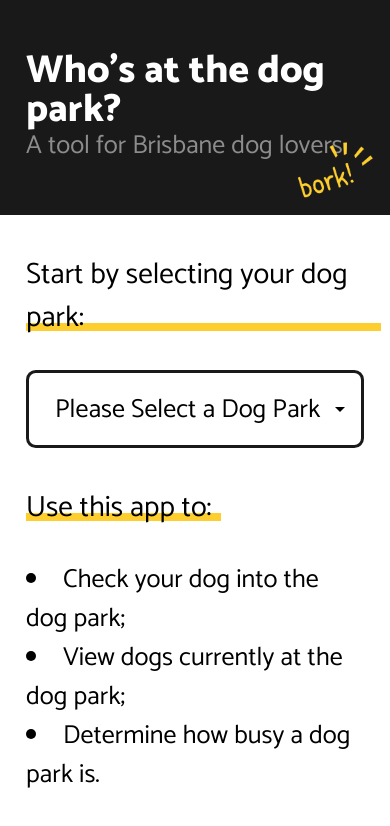
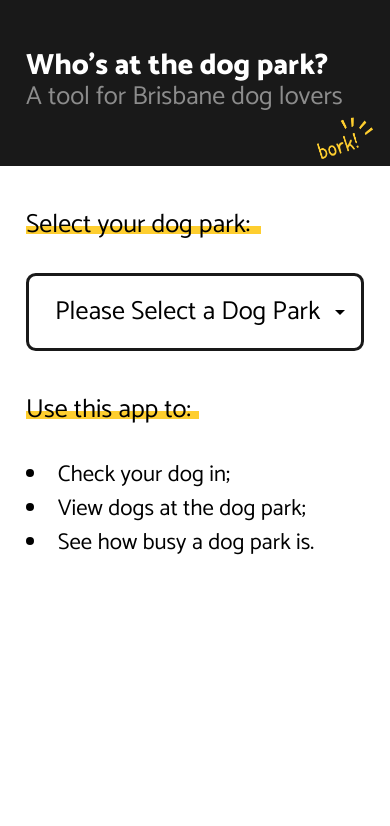
Before and after one commit to bloycey/dogpark, a React app in the folder client/: page / in a window 390 px wide. Built offline with nearby package versions, Linux system fonts and the light colour scheme; what apollo-link-ws would draw is missing.

Commit message:
Adjusting styling

```diff
--- a/client/src/components/ChooseDogPark.js
+++ b/client/src/components/ChooseDogPark.js
@@ -17,7 +17,7 @@ const ChooseDogPark = () => {
 		<div>
 			<div className="bg-dark choose-dog-park">
 				<div className="container px-4 py-8 mx-auto text-white relative">
-					<p className="leading-none font-extrabold text-2xl lg:text-4xl">
+					<p className="leading-none font-extrabold text-lg lg:text-4xl">
 						Who's at the dog park?
 					</p>
 					<p className="opacity-50 leading-tight lg:text-xl">
@@ -27,8 +27,8 @@ const ChooseDogPark = () => {
 				</div>
 			</div>
 			<div className="container px-4 mx-auto">
-				<h2 className="fancy-underline inline-block z-10 relative text-lg mb-6 mt-6">
-					Start by selecting your dog park:
+				<h2 className="fancy-underline inline-block z-10 relative mb-6 mt-6">
+					Select your dog park:
 				</h2>
 				<select
 					name="dogParks"
@@ -49,13 +49,13 @@ const ChooseDogPark = () => {
 						);
 					})}
 				</select>
-				<h2 className="fancy-underline inline-block z-10 relative text-lg mb-6 mt-6">
+				<h2 className="fancy-underline inline-block z-10 relative mb-6 mt-6">
 					Use this app to:
 				</h2>
-				<ul className="list-disc list-inside">
-					<li>Check your dog into the dog park;</li>
-					<li>View dogs currently at the dog park;</li>
-					<li>Determine how busy a dog park is.</li>
+				<ul className="list-disc list-inside text-sm">
+					<li>Check your dog in;</li>
+					<li>View dogs at the dog park;</li>
+					<li>See how busy a dog park is.</li>
 				</ul>
 			</div>
 		</div>
--- a/client/src/components/Dog.js
+++ b/client/src/components/Dog.js
@@ -36,10 +36,10 @@ const Dog = ({ id, name, breed, dogPark }) => {
 		<>
 			<div className="flex justify-between items-center py-2">
 				<div>
-					<h3 className="leading-none font-extrabold text-2xl text-dark">
+					<h3 className="leading-none font-extrabold text-xl text-dark">
 						{name}
 					</h3>
-					<h5 className="text-gray-700 text-lg -mt-1">
+					<h5 className="text-gray-700 -mt-1">
 						the <span className="capitalize">{breed}</span>
 					</h5>
 				</div>
--- a/client/src/components/Header.js
+++ b/client/src/components/Header.js
@@ -10,8 +10,8 @@ const Header = ({ numDogs, dogPark }) => {
 					There <span>{numberOfDogs === 1 ? "is " : "are "}</span>{" "}
 					currently
 				</p>
-				<p className="font-black uppercase text-6xl leading-none">
-					{numberOfDogs} dog{numberOfDogs === 1 ? "" : "s"}
+				<p className="font-black uppercase text-5xl leading-none">
+					1{numberOfDogs} dog{numberOfDogs === 1 ? "" : "s"}
 				</p>
 				<p className="text-right leading-none ">at {dogPark}</p>
 				<img src={BORK} alt="BORK sound" className="bork" />
--- a/client/src/components/Home.js
+++ b/client/src/components/Home.js
@@ -102,7 +102,7 @@ const Home = () => {
 		<div className="bg-neutralgray h-screen">
 			<Header numDogs={numDogs} dogPark={formattedDogPark} />
 			{!!numDogs && <DogList dogs={allDogs} dogPark={formattedDogPark} />}
-			<div className="container px-4 mx-auto pb-4 mt-4">
+			<div className="container px-4 mx-auto pb-4 mt-4 bg-neutralgray">
 				<Link
 					to={`/add-dog/${dogPark}/${numDogs}`}
 					className="bg-primary flex h-12 items-center justify-center rounded-md primary-btn"
--- a/client/src/index.js
+++ b/client/src/index.js
@@ -14,12 +14,13 @@ import { getMainDefinition } from "apollo-utilities";
 
 import "./styles.css";
 
+// JANKY ALERT: Hard coded urls. Should fix this
+
 const httpLink = createHttpLink({
-	uri: `/graphql`,
+	uri: `https://dogpark-app.herokuapp.com/graphql`,
 });
 
 const wsLink = new WebSocketLink({
-	// JANKY ALERT: Hard coded value. Should fix this
 	uri: `wss://dogpark-app.herokuapp.com/graphql`,
 	options: {
 		reconnect: true,
--- a/client/src/styles.css
+++ b/client/src/styles.css
@@ -713,12 +713,12 @@ video {
   font-size: 1.125rem;
 }
 
-.text-2xl {
-  font-size: 1.5rem;
+.text-xl {
+  font-size: 1.25rem;
 }
 
-.text-6xl {
-  font-size: 4rem;
+.text-5xl {
+  font-size: 3rem;
 }
 
 .leading-none {
@@ -869,7 +869,7 @@ body {
 
 .bork {
   position: absolute;
-  width: 80px;
+  width: 60px;
 }
 
 .main-header .bork {
@@ -879,7 +879,7 @@ body {
 
 .choose-dog-park .bork {
   right: 16px;
-  bottom: 8px;
+  bottom: 0;
 }
 
 .fancy-underline::after {
--- a/client/src/styles/index.css
+++ b/client/src/styles/index.css
@@ -10,7 +10,7 @@ body {
 
 .bork {
 	position: absolute;
-	width: 80px;
+	width: 60px;
 }
 
 .main-header .bork {
@@ -20,7 +20,7 @@ body {
 
 .choose-dog-park .bork {
 	right: 16px;
-	bottom: 8px;
+	bottom: 0;
 }
 
 .fancy-underline::after {
--- a/public/service-worker.js
+++ b/public/service-worker.js
@@ -14,7 +14,7 @@
 importScripts("https://storage.googleapis.com/workbox-cdn/releases/4.3.1/workbox-sw.js");
 
 importScripts(
-  "/precache-manifest.f99a84a02eb6ffb6c4bad9066abc2168.js"
+  "/precache-manifest.d88381fa19c2218707f3a34dcc843d70.js"
 );
 
 self.addEventListener('message', (event) => {
```
Also changed, not shown: public/index.html (+1 -1 lines), public/asset-manifest.json, 10 other files.
